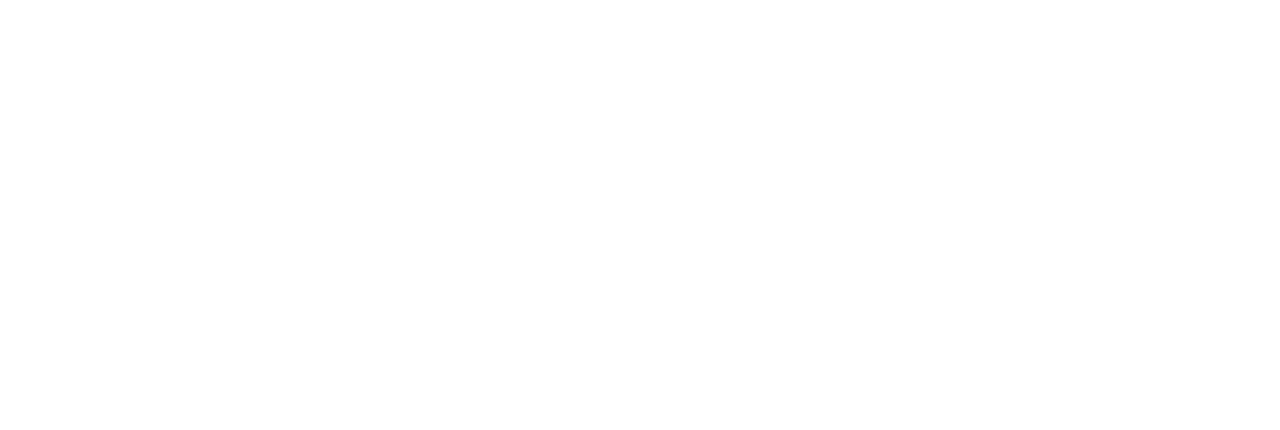
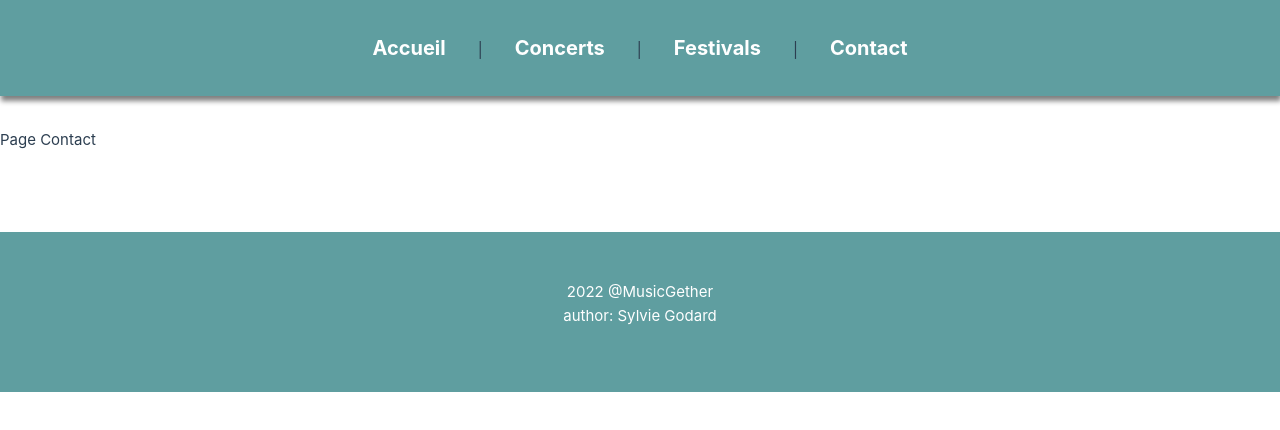
Before and after one commit to Sylvie-godard/musicGether, a Vue app: page /contact in a window 1280 px wide. Before the commit this address had no page. Shown: the top 430 px of the page. Built offline with nearby package versions, Linux system fonts and the light colour scheme.

Commit message:
add contact page

```diff
--- a/src/components/HeaderHome/HeaderHome.vue
+++ b/src/components/HeaderHome/HeaderHome.vue
@@ -15,7 +15,7 @@
         <li><RouterLink to="/">Accueil</RouterLink></li>
         <li><RouterLink to="/concerts">Concerts</RouterLink></li>
         <li><RouterLink to="/festivals">Festivals</RouterLink></li>
-        <li><RouterLink to="/">Contact</RouterLink></li>
+        <li><RouterLink to="/contact">Contact</RouterLink></li>
       </ul>
     </nav>
   </header>
--- a/src/router/index.ts
+++ b/src/router/index.ts
@@ -2,6 +2,7 @@
 import HomeView from "@/views/HomeView.vue";
 import AllConcerts from "@/views/AllConcerts.vue";
 import AllFestivals from "@/views/AllFestivals.vue";
+import Contact from "@/views/ContactApp.vue";
 import HeaderHome from "@/components/HeaderHome/HeaderHome.vue";
 import FooterApp from "@/components/FooterApp/FooterApp.vue";
 
@@ -35,6 +36,15 @@
         footer: FooterApp,
       },
     },
+    {
+      path: "/contact",
+      name: "contact",
+      components: {
+        default: Contact,
+        nav: HeaderHome,
+        footer: FooterApp,
+      },
+    },
   ],
 });
 
--- /dev/null
+++ b/src/views/ContactApp.vue
@@ -0,0 +1,11 @@
+<script>
+import { defineComponent } from "vue";
+export default defineComponent({
+  name: "ContactApp",
+});
+</script>
+<template>
+  <div class="all-concerts">Page Contact</div>
+</template>
+
+<style lang="scss"></style>
```
